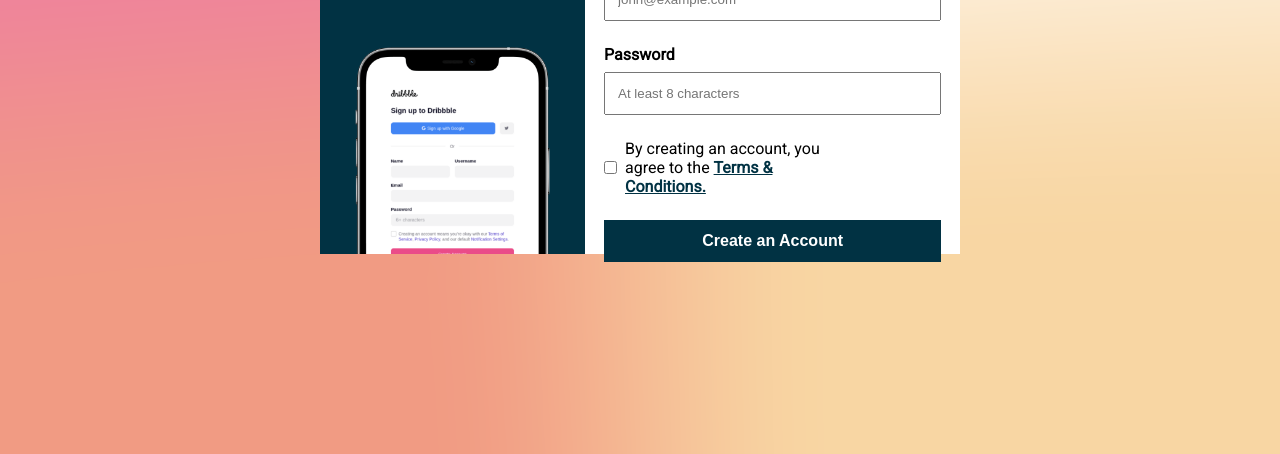
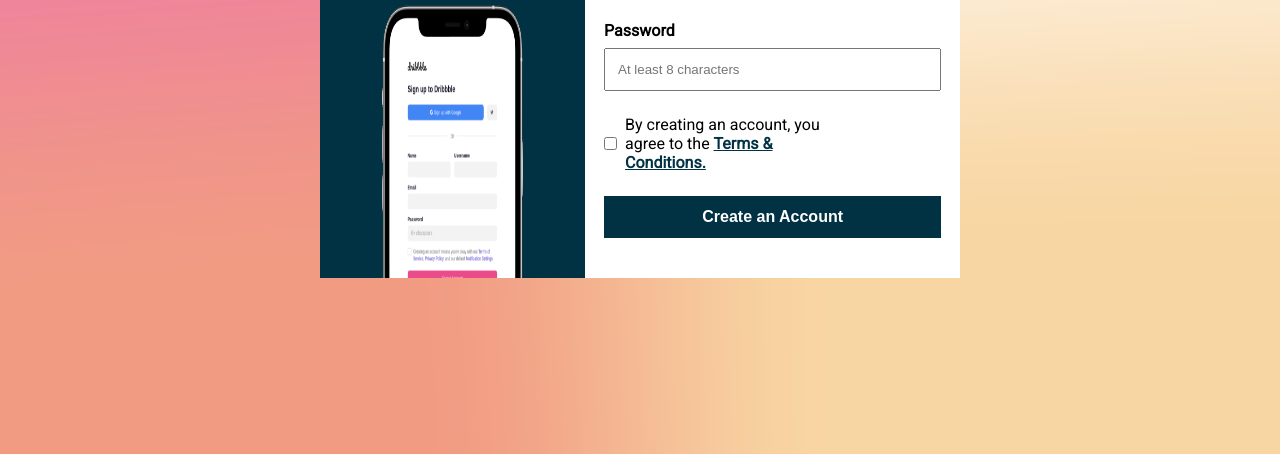
Before and after one commit to naiiiden/gradie-sign-up-page, a plain HTML site: page index.html in a window 1280 px wide. Shown: the part 346-800 px from the top of the page. Drawn offline with Linux system fonts and the light colour scheme.

Commit message:
fixed alignment

```diff
--- a/index.html
+++ b/index.html
@@ -8,13 +8,13 @@
     </head>
     <body>
         <div class="bigcontainer">
-            <div class="container1">
+            <main class="container1">
                 <div class="title">
                     <h1>Gradie</h1>
                     <h2>Beautiful gradient in seconds.</h2>
                 </div>
                 <img src="Assets/iPhone Mockup.png" alt="An image of an iphone." class="iphone">
-            </div>
+            </main>
 
             <div class="container2">
                 <form>
--- a/style.css
+++ b/style.css
@@ -23,6 +23,7 @@ img {
     flex-direction: column;
     justify-content: space-between;
     align-items: center;
+    position: relative;
 }
 
 .container2 {
@@ -59,10 +60,10 @@ h2 {
 }
 
 .iphone {
-    max-width: 100%;
+    max-width: 75%;
     height: auto;
     position: absolute;
-    bottom: 50%;
+    bottom: 0;
 }
 
 .login {
@@ -117,14 +118,14 @@ a {
 
 @media screen and (min-width: 420px ) and (max-width: 768px) {
     .iphone {
-        height: 50%;
+        height: 100%;
     }
 }
 
 @media screen and (min-width: 768px) {/*tablet*/
     .iphone {
-        height: 42.5%;
-        bottom: 52.5%;
+        height: 100%;
+        bottom: 0%;
     }
 
     .bigcontainer {
@@ -132,11 +133,11 @@ a {
     }
 
     .container1 {
-        height: 40vh;
+        height: 22.5rem;
     }
 
     .container2 {
-        height: 45vh;
+        height: 25rem;
     }
 
     body {
@@ -161,11 +162,11 @@ a {
     }
 
     .container2 {
-        height: 50vh;
+        height: 28rem;
     }
 
     .iphone {
-        bottom: 25%;
+        bottom: 0;
     }
 }
 
@@ -180,6 +181,6 @@ a {
     }
 
     .iphone {
-        bottom: 25%;
+        bottom: 0%;
     }
 }
```
